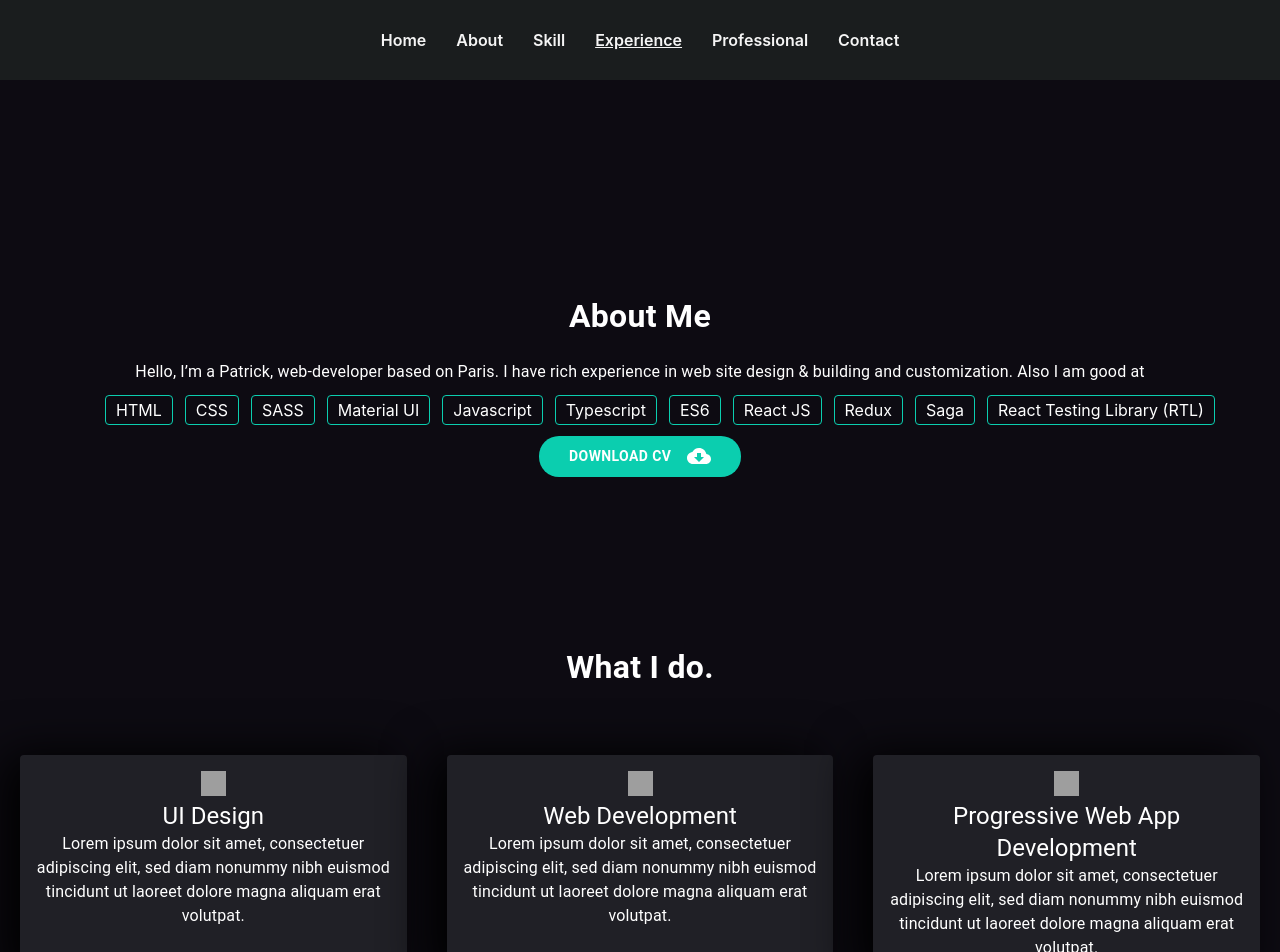
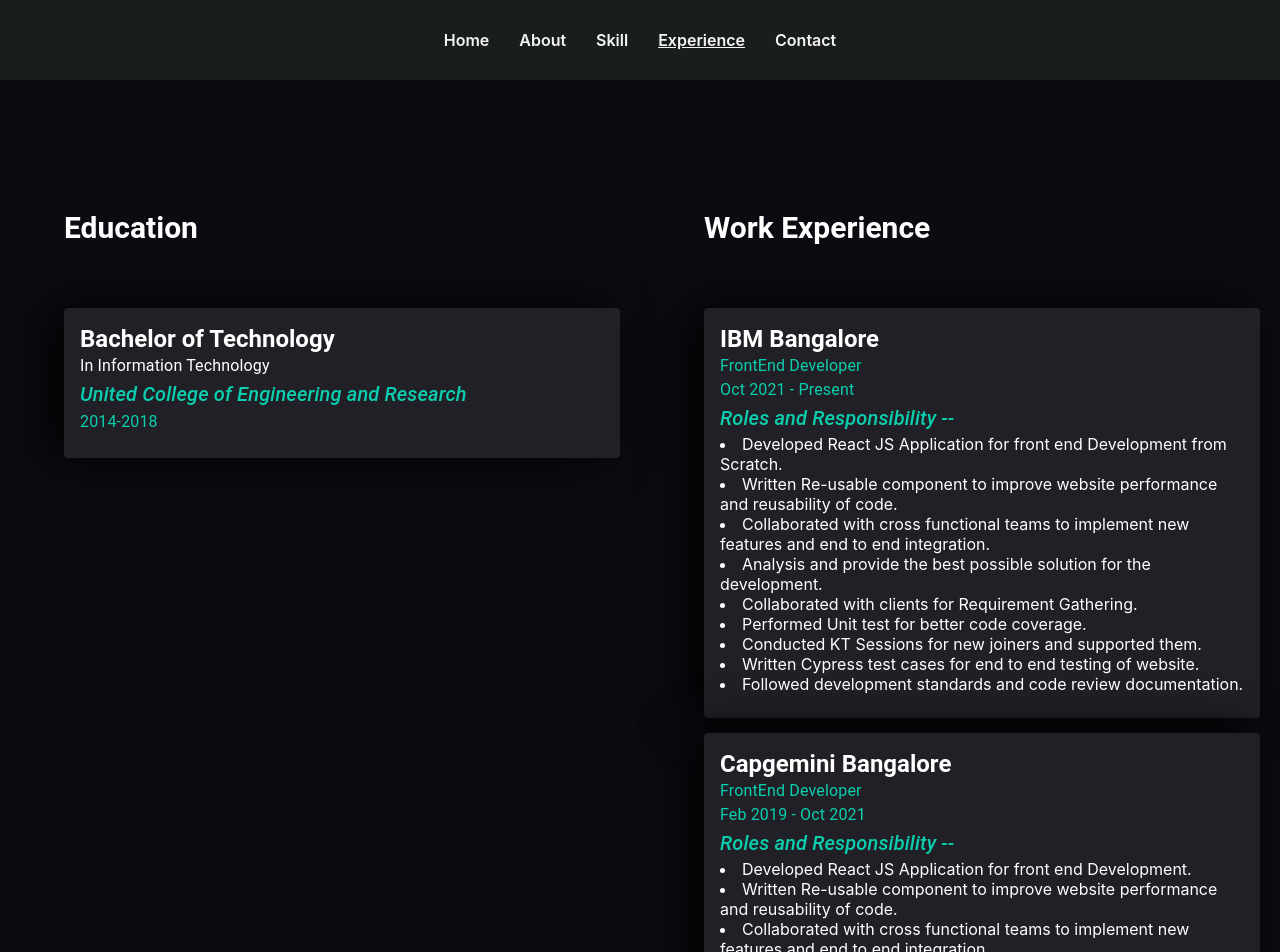
Before and after one commit to pajjwal1/prajjwal_kumar_resume, a React (Create React App) app: page /experience in a window 1280 px wide. Shown: the top 952 px of the page. Built offline with nearby package versions, Linux system fonts and the light colour scheme; grey boxes are pictures that could not be loaded.

Commit message:
added experience section

```diff
--- a/src/App.js
+++ b/src/App.js
@@ -4,6 +4,7 @@
 import Routess from './Routess';
 import About2 from './component/About2';
 import Skills from './component/Skills';
+import Experience from './component/Experience';
 
 function App() {
   return (
@@ -12,6 +13,7 @@
       <Routess />
       <About2 />
       <Skills />
+      <Experience />
     </Grid>
   );
 }
--- a/src/Routess.jsx
+++ b/src/Routess.jsx
@@ -14,7 +14,6 @@
         <Route path='/about' Component={About2} />
         <Route path='/skill' Component={Skills} />
         <Route path='/experience' Component={Experience} />
-        <Route path='/professional' Component={Professional} />
         <Route path='/contact' Component={Contact} />
     </Routes>
   )
--- a/src/component/About2.jsx
+++ b/src/component/About2.jsx
@@ -1,11 +1,17 @@
 import { Button, Grid, Typography } from '@mui/material'
-import React from 'react'
+import React, { useState } from 'react'
 import Card from '@mui/material/Card';
 import CardContent from '@mui/material/CardContent';
 import './style.scss'
 import CloudDownloadIcon from '@mui/icons-material/CloudDownload';
 import technologyData from '../component/JSON/technology.json';
 const About2 = () => {
+  const [startDate] = useState(new Date('2019-02-20'));
+  const currentDate = new Date();
+  const dateDiff = (currentDate.getFullYear() - startDate.getFullYear()) * 12 +
+  (currentDate.getMonth() - startDate.getMonth());
+  const years = Math.floor(dateDiff / 12);
+  const months = dateDiff % 12;
   const cardStyle = { minWidth: 150, marginRight: '20px', marginLeft: '20px', boxShadow: ' -1rem 0 3rem #000', backgroundColor: '#202026', color: '#fff' };
   const handleDownload = () => {
     const pdfPath = process.env.PUBLIC_URL + '/Prajjwal_Resume.pdf';
@@ -20,7 +26,11 @@
   return (
     <Grid container className='about-two' flexDirection='column'>
       <Typography variant='body1' className='about_text'>About Me</Typography>
-      <Typography variant='body1'>Hello, I’m a Patrick, web-developer based on Paris. I have rich experience in web site design & building and customization. Also I am good at</Typography>
+      <Typography variant='body1' width='90%'>I have overall {years}.{months}+ years of experience, and I worked as a front-end
+      developer in my previous project. I'm having Rich experience in React JS as well as in JavaScript.
+      Closely worked with clients on their requirements and day to day task. I'm looking forward to learn things that will help me
+      to achieve my goals in project. I'm very passionate to work on new technologies and know about latest features of the technology.
+      I'm fast learner with high grasping power.</Typography>
       <ul className='technologies'>
         <span>HTML</span>
         <span>CSS</span>
--- a/src/component/CircularProgressWithLabel.jsx
+++ b/src/component/CircularProgressWithLabel.jsx
@@ -6,7 +6,7 @@
 const CircularProgressWithLabel = (props) => {
   return (
     <Box sx={{ position: 'relative', display: 'inline-flex' }}>
-      <CircularProgress color='success' variant="determinate" style={{width: '110px', height:'120px'}} {...props} />
+      <CircularProgress color='success' variant="determinate" style={{width: '110px', height:'120px', color: '#0bceaf'}} {...props} />
       <Box
         sx={{
           top: 0,
--- a/src/component/Experience.jsx
+++ b/src/component/Experience.jsx
@@ -1,10 +1,60 @@
+import { Grid, Typography } from '@mui/material'
 import React from 'react'
+import './style.scss'
+import Card from '@mui/material/Card';
+import CardContent from '@mui/material/CardContent';
 
 const Experience = () => {
+  const cardStyle = { marginBottom: '15px', marginRight: '20px' ,minWidth: 150, boxShadow: ' -1rem 0 3rem #000', backgroundColor: '#202026', color: '#fff' };
   return (
-    <div>
-
-    </div>
+    <Grid container flexDirection='row' className='experience_component'>
+      <Grid item md={6} lg={6} xl={6} className='education'>
+      <Typography variant='h5' className='education_title'>Education</Typography>
+        <Card sx={cardStyle}>
+          <CardContent>
+            <Typography variant='h5' style={{ fontWeight: 'bold', lineHeight: '30px' }}>Bachelor of Technology</Typography>
+            <Typography variant='body1'>In Information Technology</Typography>
+            <Typography variant='h6' style={{color: '#0bceaf'}}><i> United College of Engineering and Research</i></Typography>
+            <Typography variant='body1' style={{color: '#0bceaf'}}>2014-2018</Typography>
+          </CardContent>
+        </Card>
+      </Grid>
+      <Grid item md={6} lg={6} xl={6} className='work'>
+      <Typography variant='h5' className='work_title'>Work Experience</Typography>
+      <Card sx={cardStyle}>
+          <CardContent>
+            <Typography variant='h5' style={{ fontWeight: 'bold', lineHeight: '30px' }}>IBM Bangalore</Typography>
+            <Typography variant='body1' style={{color: '#0bceaf'}}> FrontEnd Developer </Typography>
+            <Typography variant='body1' style={{color: '#0bceaf'}}>Oct 2021 - Present</Typography>
+            <Typography variant='h6' style={{color: '#0bceaf'}}><i> Roles and Responsibility --</i></Typography>
+            <li>Developed React JS Application for front end Development from Scratch.</li>
+            <li>Written Re-usable component to improve website performance and reusability of code.</li>
+            <li>Collaborated with cross functional teams to implement new features and end to end integration.</li>
+            <li>Analysis and provide the best possible solution for the development.</li>
+            <li>Collaborated with clients for Requirement Gathering.</li>
+            <li>Performed Unit test for better code coverage.</li>
+            <li>Conducted KT Sessions for new joiners and supported them.</li>
+            <li>Written Cypress test cases for end to end testing of website. </li>
+            <li>Followed development standards and code review documentation.</li>
+          </CardContent>
+      </Card>
+      <Card sx={cardStyle}>
+          <CardContent>
+            <Typography variant='h5' style={{ fontWeight: 'bold', lineHeight: '30px' }}>Capgemini Bangalore</Typography>
+            <Typography variant='body1' style={{color: '#0bceaf'}}> FrontEnd Developer </Typography>
+            <Typography variant='body1' style={{color: '#0bceaf'}}>Feb 2019 - Oct 2021</Typography>
+            <Typography variant='h6' style={{color: '#0bceaf'}}><i> Roles and Responsibility --</i></Typography>
+            <li>Developed React JS Application for front end Development.</li>
+            <li>Written Re-usable component to improve website performance and reusability of code.</li>
+            <li>Collaborated with cross functional teams to implement new features and end to end integration.</li>
+            <li>Analysis and provide the best possible solution for the development.</li>
+            <li>Involved in Resolving Bugs.</li>
+            <li>Performed Unit test for better code coverage.</li>
+            <li>Followed development standards and code review documentation.</li>
+          </CardContent>
+      </Card>
+      </Grid>
+    </Grid>
   )
 }
 
--- a/src/component/Header.jsx
+++ b/src/component/Header.jsx
@@ -10,7 +10,6 @@
         <NavLink className='header_item' to='/about'>About</NavLink>
         <NavLink className='header_item' to='/skill'>Skill</NavLink>
         <NavLink className='header_item' to='/experience'>Experience</NavLink>
-        <NavLink className='header_item' to='/professional'>Professional</NavLink>
         <NavLink className='header_item' to='/contact'>Contact</NavLink>
     </Grid>
   )
--- a/src/component/JSON/technology.json
+++ b/src/component/JSON/technology.json
@@ -7,7 +7,7 @@
     },
     {
       "id": 2,
-      "image": "https://miro.medium.com/v2/resize:fit:2400/1*kwFbU46rYY6jSO_cE_8FXA.png",
+      "image": "https://cdn.iconscout.com/icon/free/png-512/code-280-460136.png",
       "title": "Web Development",
       "description": "Lorem ipsum dolor sit amet, consectetuer adipiscing elit, sed diam nonummy nibh euismod tincidunt ut laoreet dolore magna aliquam erat volutpat."
     },
--- a/src/component/LinearProgressWithLabel.jsx
+++ b/src/component/LinearProgressWithLabel.jsx
@@ -7,7 +7,7 @@
   return (
     <Box sx={{ display: "flex", alignItems: "center" }}>
       <Box sx={{ width: "70%", mr: 1 }}>
-        <LinearProgress color="success" variant="determinate" {...props} />
+        <LinearProgress style={{backgroundColor: 'grey'}} variant="determinate" {...props} />
       </Box>
       <Box sx={{ minWidth: 35 }}>
         <Typography variant="body2" color="text.secondary" sx={{color: 'whitesmoke'}}>{`${Math.round(
--- a/src/component/Skills.jsx
+++ b/src/component/Skills.jsx
@@ -5,6 +5,7 @@
 import LinearProgressWithLabel from './LinearProgressWithLabel';
 import Professional from '../component/JSON/professional.json';
 import CircularProgressWithLabel from './CircularProgressWithLabel';
+import './style.scss'
 
 const Skills = () => {
   return (
--- a/src/component/style.scss
+++ b/src/component/style.scss
@@ -136,6 +136,7 @@
         border-radius: 20px;
         border-radius: 20px;
         color: #fff;
+        margin-top: 10px;
         &:hover{
             border: 1px solid #0bceaf;
         }
@@ -174,3 +175,31 @@
         margin-bottom: 20px;
     }
 }
+.experience_component{
+    color: #fff;
+    margin-top: 10%;
+    & .education{
+        padding-left: 5%;
+        & .education_title{
+            font-size: 30px;
+            line-height: 40px;
+            font-weight: bold;
+            margin-bottom: 60px;
+        }
+        & .education_combine{
+
+        }
+    }
+    & .work{
+        padding-left: 5%;
+        & .work_title{
+            font-size: 30px;
+            line-height: 40px;
+            font-weight: bold;
+            margin-bottom: 60px;
+        }
+    }
+}
+.css-5xe99f-MuiLinearProgress-bar1 {
+    background-color: #0bceaf !important;
+}
```
Lines whose indentation alone changed are shown as unchanged.
